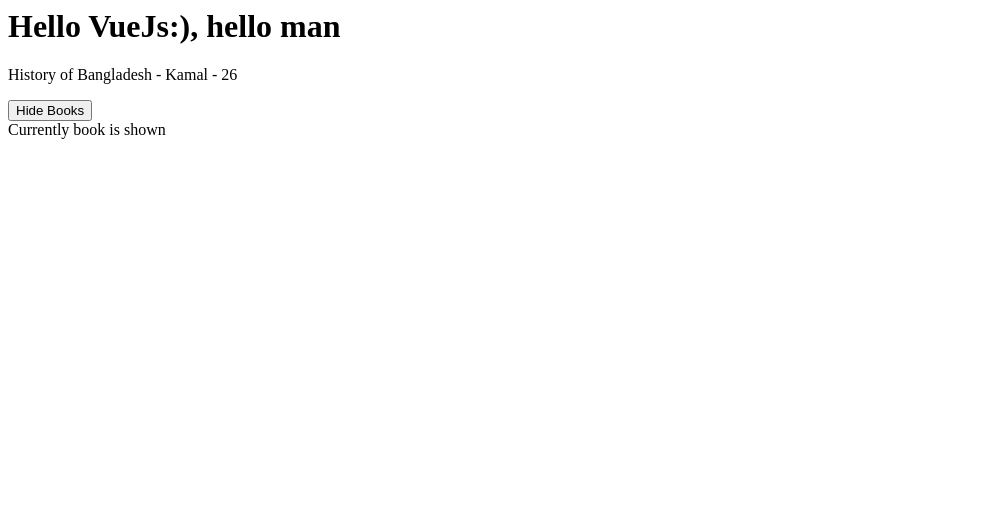
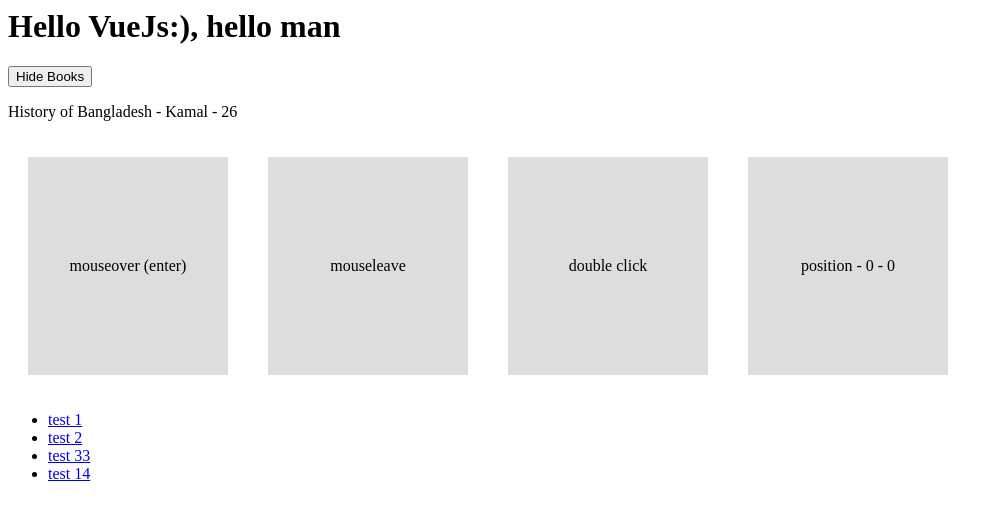
Before and after one commit to milton2913/vue, a plain HTML site: page index.html in a window 1280 px wide. Shown: the whole page, without its empty margins (0-1003 px from the left). Drawn offline with nearby package versions, Linux system fonts and the light colour scheme.

Commit message:
event hadle

```diff
--- a/app.js
+++ b/app.js
@@ -9,17 +9,35 @@ const app = Vue.createApp({
             author:'Kamal',
             age:26,
             c:0,
-            bookShow:true
+            bookShow:true,
+            x:0,
+            y:0
         }
     },
     methods:{
-    //     changeTitle(title){
-    //         this.title="Bangladesh big bigtory at 1971 "
-    // }
+        changeTitle(title){
+            this.title="Bangladesh big bigtory at 1971 "
+        },
 
-showBooksToggle(){
-    this.bookShow=!this.bookShow
-}
+        showBooksToggle(){
+            this.bookShow=!this.bookShow
+        },
+        handelEvent(e, data){
+            console.log(e,e.type)
+            if(data){
+                console.log(data)
+            }
+        },
+        handelMouseMove(e){
+            this.x = e.offsetX
+            this.y = e.offsetY
+        },
+        deptEdit(data){
+            if(data==1){
+               console.log('dhaka')
+            }
+            console.log(data)
+        }
 }
 })
 
--- a/index.html
+++ b/index.html
@@ -5,23 +5,57 @@
     <meta name="viewport" content="width=device-width, initial-scale=1.0">
     <title>Learning VueJs</title>
     <script src="https://unpkg.com/vue@3.0.2"></script>
-
+<style>
+    .box{
+        padding: 100px 0;
+        width: 200px;
+        text-align: center;
+        background: #ddd;
+        margin: 20px;
+        display: inline-block;
+        left:calc(250px + 100vw - 1024px)!important;
+    }
+</style>
 </head>
 <body>
     <h1>Hello VueJs:), hello man</h1>
     <div id="app">
-        <div v-if="bookShow">
-            <p>{{title}} - {{ author }} - {{ age }}</p>
-        </div>
         <button @click="showBooksToggle">
             <span v-if="bookShow">Hide Books</span>
             <span v-if="!bookShow">Show Books</span>
         </button>
-<div v-show="bookShow">Currently book is shown</div>
-        <!-- <p>{{title}} - {{ author }} - {{ age }}</p>
+        <br>
+        <div v-if="bookShow">
+            <p>{{title}} - {{ author }} - {{ age }}</p>
+        </div>
+
+<!-- <div v-show="bookShow">Currently book is shown</div>
+        <p>{{title}} - {{ author }} - {{ age }}</p>
         <button v-on:click="age++">Incress Age</button>
         <button v-on:click="age--">Decress Age</button>
 <div @click="changeTitle('Dhaka')">change text</div> -->
+
+
+
+<div class="box" @mouseover="handelEvent($event,5)"> mouseover (enter)</div>
+<div class="box" @mouseleave="handelEvent">mouseleave</div>
+<div class="box" @dblclick="handelEvent">double click</div>
+<div class="box" @mousemove="handelMouseMove">position - {{ x}} - {{ y }}</div>
+
+<ul>
+    <li>
+        <a href="#" @click="deptEdit(1)">test 1</a>
+    </li>
+    <li>
+        <a href="#" @click="deptEdit(2)">test 2</a>
+    </li>
+    <li>
+        <a href="#" @click="deptEdit(33)">test 33</a>
+    </li>
+    <li>
+        <a href="#" @click="deptEdit(14)">test 14</a>
+    </li>
+</ul>
     </div>
 
     <script src="app.js"></script>
```
